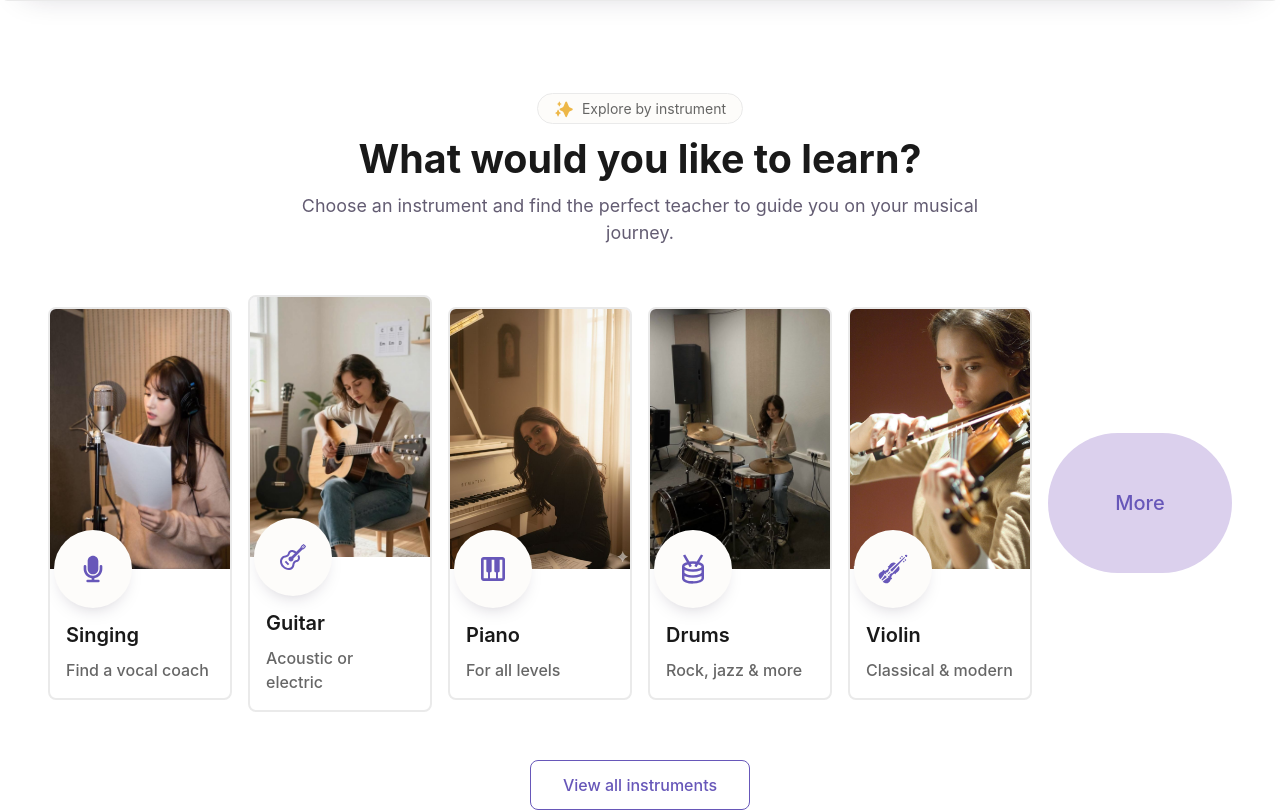
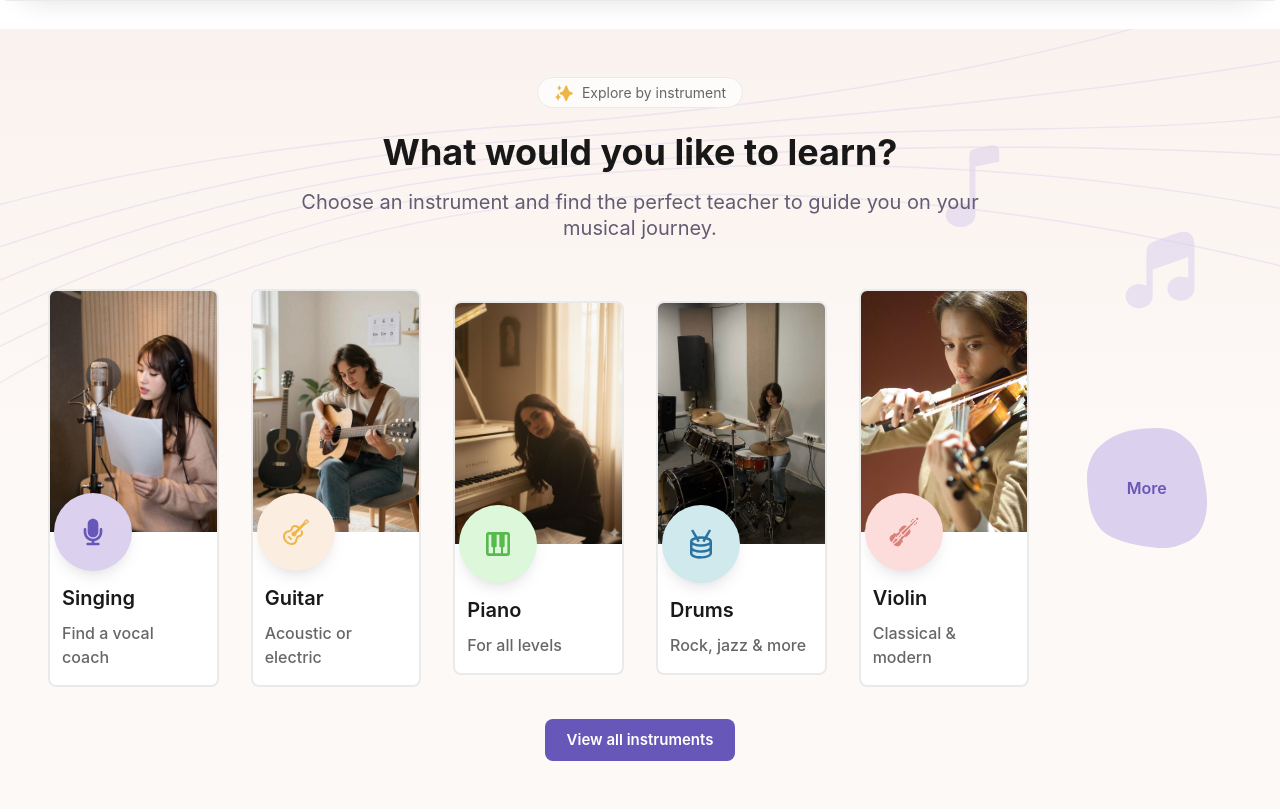
Before and after one commit to ValeriySolod/MusicTutor, a Next.js app: page / in a window 1280 px wide. Shown: the part 689-1501 px from the top of the page. Built offline with nearby package versions, Linux system fonts and the light colour scheme.

Commit message:
Fix responsive instrument categories section

```diff
--- a/src/app/globals.css
+++ b/src/app/globals.css
@@ -143,6 +143,11 @@ ol {
   --accent-blush-pink: #fcdddb;
   --accent-coral: #d88179;
   --accent-gold-star: #edb748;
+  --accent-green: #58ba4d;
+  --accent-green-tint: #dcf7da;
+  --accent-blue: #2a73a1;
+  --accent-blue-tint: #d0e9ed;
+  --accent-warm-tint: #fbede0;
 
   --background-white: #ffffff;
   --background-card: #fdfcfa;
--- a/src/components/sections/Hero/Hero.tsx
+++ b/src/components/sections/Hero/Hero.tsx
@@ -14,7 +14,7 @@ export function Hero() {
           width={1280}
           height={853}
           priority
-          sizes="100vw"
+          sizes="(min-width: 1280px) 50vw, 100vw"
           cropAspectRatio="3 / 2"
           className={styles.photoFrame}
         />
--- a/src/components/sections/InstrumentCategories/InstrumentCategories.module.css
+++ b/src/components/sections/InstrumentCategories/InstrumentCategories.module.css
@@ -1,5 +1,66 @@
 .section {
-  padding-block: var(--space-10);
+  position: relative;
+  overflow: hidden;
+  background: linear-gradient(
+    180deg,
+    var(--background-cream) 0%,
+    #fdf9f6 55.05%
+  );
+}
+
+.decor {
+  position: absolute;
+  inset: 0;
+  z-index: 0;
+  overflow: hidden;
+  pointer-events: none;
+}
+
+.wave {
+  position: absolute;
+  top: -6%;
+  left: 0;
+  width: 100%;
+  height: auto;
+  opacity: 0.5;
+}
+
+.note {
+  position: absolute;
+  opacity: 0.55;
+}
+
+.noteOne {
+  top: 70%;
+  left: 78%;
+}
+
+.noteTwo {
+  top: 84%;
+  left: 54%;
+}
+
+.noteThree {
+  top: 88%;
+  left: 84%;
+}
+
+/* Large note pair that rides the top of the wave near the heading, as in
+   the desktop Figma frame — hidden below desktop where the wave/notes
+   are the smaller mobile cluster near the More button instead. */
+.noteTopOne,
+.noteTopTwo {
+  display: none !important;
+}
+
+.container.container {
+  padding-inline: 0;
+}
+
+.inner {
+  position: relative;
+  z-index: 1;
+  padding: var(--space-8) 16px var(--space-6);
 }
 
 .header {
@@ -14,6 +75,10 @@
 
 .header h2 {
   color: var(--text-primary);
+}
+
+.headingBlock {
+  display: contents;
 }
 
 .eyebrow {
@@ -31,9 +96,9 @@
 }
 
 .grid {
-  margin-top: var(--space-8);
+  margin-top: var(--space-6);
   display: grid;
-  gap: var(--space-4);
+  gap: var(--space-3);
   grid-template-columns: repeat(2, 1fr);
 }
 
@@ -87,24 +152,28 @@
 }
 
 .moreItem {
-  display: none;
+  display: flex;
+  align-items: center;
+  justify-content: center;
 }
 
 .moreBubble {
   display: flex;
   align-items: center;
   justify-content: center;
-  height: 100%;
-  min-height: 140px;
-  border-radius: var(--radius-full);
-  background-color: var(--brand-lavender);
+  width: 120px;
+  aspect-ratio: 1;
+  background-image: url("/assets/backgrounds/more-control-blob.svg");
+  background-repeat: no-repeat;
+  background-position: center;
+  background-size: 100% 100%;
   color: var(--brand-purple);
-  font-size: 20px;
-  font-weight: 500;
+  font-size: 16px;
+  font-weight: 600;
 }
 
 .actions {
-  margin-top: var(--space-8);
+  margin-top: var(--space-6);
   display: flex;
   justify-content: center;
 }
@@ -113,28 +182,150 @@
   display: inline-flex;
   align-items: center;
   justify-content: center;
-  padding: 12px 32px;
+  padding: 10px 22px;
   border-radius: var(--radius-sm);
-  border: 1px solid var(--brand-purple);
-  color: var(--brand-purple);
-  font-weight: 500;
-  font-size: 16px;
+  background-color: var(--brand-purple);
+  color: var(--background-white);
+  font-weight: 600;
+  font-size: 15px;
+}
+
+/* Mobile: compact image tiles — the name/tagline are visually hidden
+   (but stay in the DOM as the link's accessible name) so the card ends
+   in a small photo-footer strip that just clears the icon bubble. */
+@media (max-width: 639px) {
+  .header h2 {
+    font-size: 26px;
+    line-height: 1.2;
+  }
+
+  .header p {
+    font-size: 15px;
+    line-height: 1.5;
+  }
+
+  .photo {
+    aspect-ratio: 173 / 300 !important;
+  }
+
+  .textBlock {
+    height: 48px;
+    padding: 0;
+    overflow: hidden;
+  }
+
+  .name,
+  .tagline {
+    position: absolute;
+    width: 1px;
+    height: 1px;
+    padding: 0;
+    margin: -1px;
+    overflow: hidden;
+    clip: rect(0, 0, 0, 0);
+    white-space: nowrap;
+    border: 0;
+  }
 }
 
 @media (min-width: 640px) {
+  .inner {
+    padding: var(--space-10) var(--container-padding-inline);
+  }
+
   .grid {
+    margin-top: var(--space-8);
+    gap: var(--space-4);
     grid-template-columns: repeat(3, 1fr);
   }
 
-  .moreItem {
-    display: block;
+  .moreBubble {
+    width: 96px;
+  }
+
+  .actions {
+    margin-top: var(--space-8);
   }
 }
 
 @media (min-width: 1024px) {
+  .inner {
+    padding-top: var(--space-8);
+    padding-bottom: var(--space-8);
+  }
+
+  .header {
+    gap: var(--space-5);
+  }
+
+  .headingBlock {
+    display: flex;
+    flex-direction: column;
+    align-items: center;
+    gap: var(--space-4);
+  }
+
+  .header h2 {
+    font-size: 36px;
+  }
+
+  .header p {
+    font-size: 20px;
+    line-height: 1.3;
+  }
+
+  /* Full-bleed wave band: width drives the size, height stays auto so the
+     SVG's own aspect ratio is preserved (no independent width/height
+     stretching). Centered horizontally and bled slightly past the
+     section edges so the lines run edge-to-edge as in Figma. */
+  .wave {
+    top: -10%;
+    left: 50%;
+    transform: translateX(-50%);
+    width: 130%;
+    max-width: 130%;
+    height: auto;
+    opacity: 0.55;
+  }
+
+  .noteOne,
+  .noteTwo,
+  .noteThree {
+    display: none !important;
+  }
+
+  .noteTopOne {
+    display: block !important;
+    top: 14%;
+    left: 72%;
+  }
+
+  .noteTopTwo {
+    display: block !important;
+    top: 25%;
+    left: 87%;
+  }
+
   .grid {
-    grid-template-columns: repeat(6, 1fr);
+    grid-template-columns: repeat(12, minmax(0, 1fr));
+    column-gap: 32px;
     align-items: center;
+  }
+
+  .grid > li {
+    grid-column: span 2;
+  }
+
+  .textBlock {
+    padding: 51px 12px 16px;
+  }
+
+  .moreBubble {
+    width: 120px;
+  }
+
+  .actions {
+    margin-top: var(--space-6);
   }
 
   .name {
--- a/src/components/sections/InstrumentCategories/InstrumentCategories.tsx
+++ b/src/components/sections/InstrumentCategories/InstrumentCategories.tsx
@@ -3,6 +3,14 @@ import { Icon } from "@/components/ui/Icon/Icon";
 import { PhotoFrame } from "@/components/ui/PhotoFrame/PhotoFrame";
 import { INSTRUMENT_CATEGORIES } from "@/data/instruments";
 import styles from "./InstrumentCategories.module.css";
+
+const CATEGORY_ICON_COLORS: Record<string, { bg: string; icon: string }> = {
+  singing: { bg: "var(--brand-lavender)", icon: "var(--brand-purple)" },
+  guitar: { bg: "var(--accent-warm-tint)", icon: "var(--accent-gold-star)" },
+  piano: { bg: "var(--accent-green-tint)", icon: "var(--accent-green)" },
+  drums: { bg: "var(--accent-blue-tint)", icon: "var(--accent-blue)" },
+  violin: { bg: "var(--accent-blush-pink)", icon: "var(--accent-coral)" },
+};
 
 export function InstrumentCategories() {
   return (
@@ -11,21 +19,69 @@ export function InstrumentCategories() {
       className={styles.section}
       aria-labelledby="instruments-heading"
     >
-      <Container>
+      <div className={styles.decor} aria-hidden="true">
+        {/* eslint-disable-next-line @next/next/no-img-element -- decorative background art, not a content photo */}
+        <img
+          src="/assets/backgrounds/music-waves-combined.svg"
+          alt=""
+          className={styles.wave}
+        />
+        <Icon
+          name="music-note-outline"
+          size={95}
+          color="var(--brand-lavender)"
+          className={`${styles.note} ${styles.noteTopOne}`}
+        />
+        <Icon
+          name="music-note-bold"
+          size={92}
+          color="var(--brand-lavender)"
+          className={`${styles.note} ${styles.noteTopTwo}`}
+        />
+        <Icon
+          name="music-note-outline"
+          size={22}
+          color="var(--brand-lavender)"
+          className={`${styles.note} ${styles.noteOne}`}
+        />
+        <Icon
+          name="music-note-bold"
+          size={18}
+          color="var(--accent-blush-pink)"
+          className={`${styles.note} ${styles.noteTwo}`}
+        />
+        <Icon
+          name="music-note-outline"
+          size={14}
+          color="var(--brand-lavender)"
+          className={`${styles.note} ${styles.noteThree}`}
+        />
+      </div>
+
+      <Container className={styles.container}>
+        <div className={styles.inner}>
           <div className={styles.header}>
             <span className={styles.eyebrow}>
               <Icon name="sparkles" size={20} alt="" color="var(--accent-gold-star)" />
               Explore by instrument
             </span>
+            <div className={styles.headingBlock}>
               <h2 id="instruments-heading">What would you like to learn?</h2>
               <p>
                 Choose an instrument and find the perfect teacher to guide you on
                 your musical journey.
               </p>
             </div>
+          </div>
 
           <ul className={styles.grid}>
-          {INSTRUMENT_CATEGORIES.map((instrument) => (
+            {INSTRUMENT_CATEGORIES.map((instrument) => {
+              const colors = CATEGORY_ICON_COLORS[instrument.id] ?? {
+                bg: "var(--brand-lavender)",
+                icon: "var(--brand-purple)",
+              };
+
+              return (
                 <li key={instrument.id}>
                   <a href="#teacher-search" className={styles.card}>
                     <div className={styles.photoWrap}>
@@ -38,8 +94,11 @@ export function InstrumentCategories() {
                         className={styles.photo}
                         cropAspectRatio="208 / 300"
                       />
-                  <span className={styles.iconBubble}>
-                    <Icon name={instrument.icon} size={32} alt="" color="var(--brand-purple)" />
+                      <span
+                        className={styles.iconBubble}
+                        style={{ backgroundColor: colors.bg }}
+                      >
+                        <Icon name={instrument.icon} size={32} alt="" color={colors.icon} />
                       </span>
                     </div>
                     <span className={styles.textBlock}>
@@ -48,7 +107,8 @@ export function InstrumentCategories() {
                     </span>
                   </a>
                 </li>
-          ))}
+              );
+            })}
             <li className={styles.moreItem}>
               <a href="#instruments" className={styles.moreBubble}>
                 More
@@ -61,6 +121,7 @@ export function InstrumentCategories() {
               View all instruments
             </a>
           </div>
+        </div>
       </Container>
     </section>
   );
```
Also changed, not shown: public/assets/backgrounds/more-control-blob.svg (added). Lines whose indentation alone changed are shown as unchanged.
